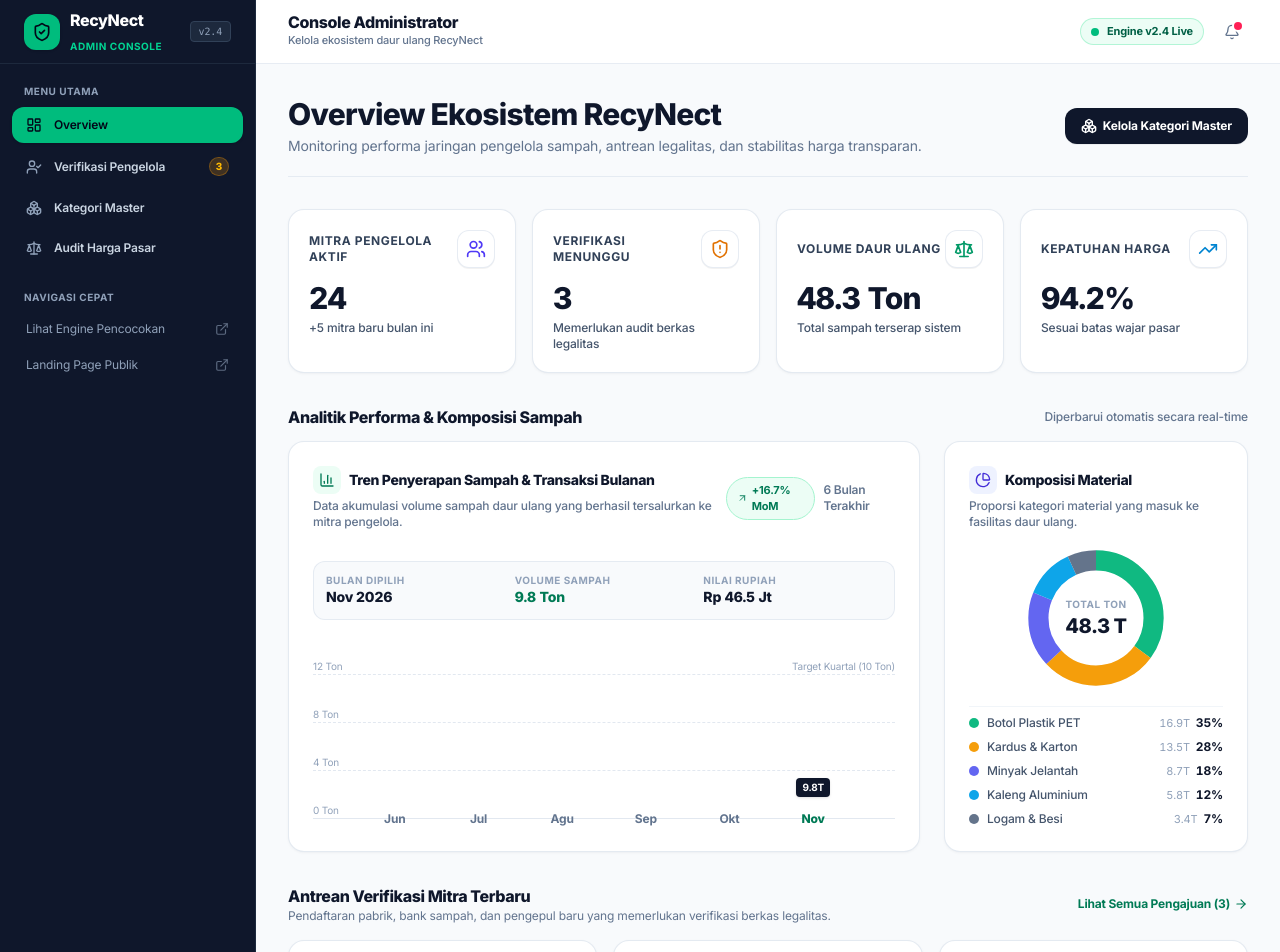
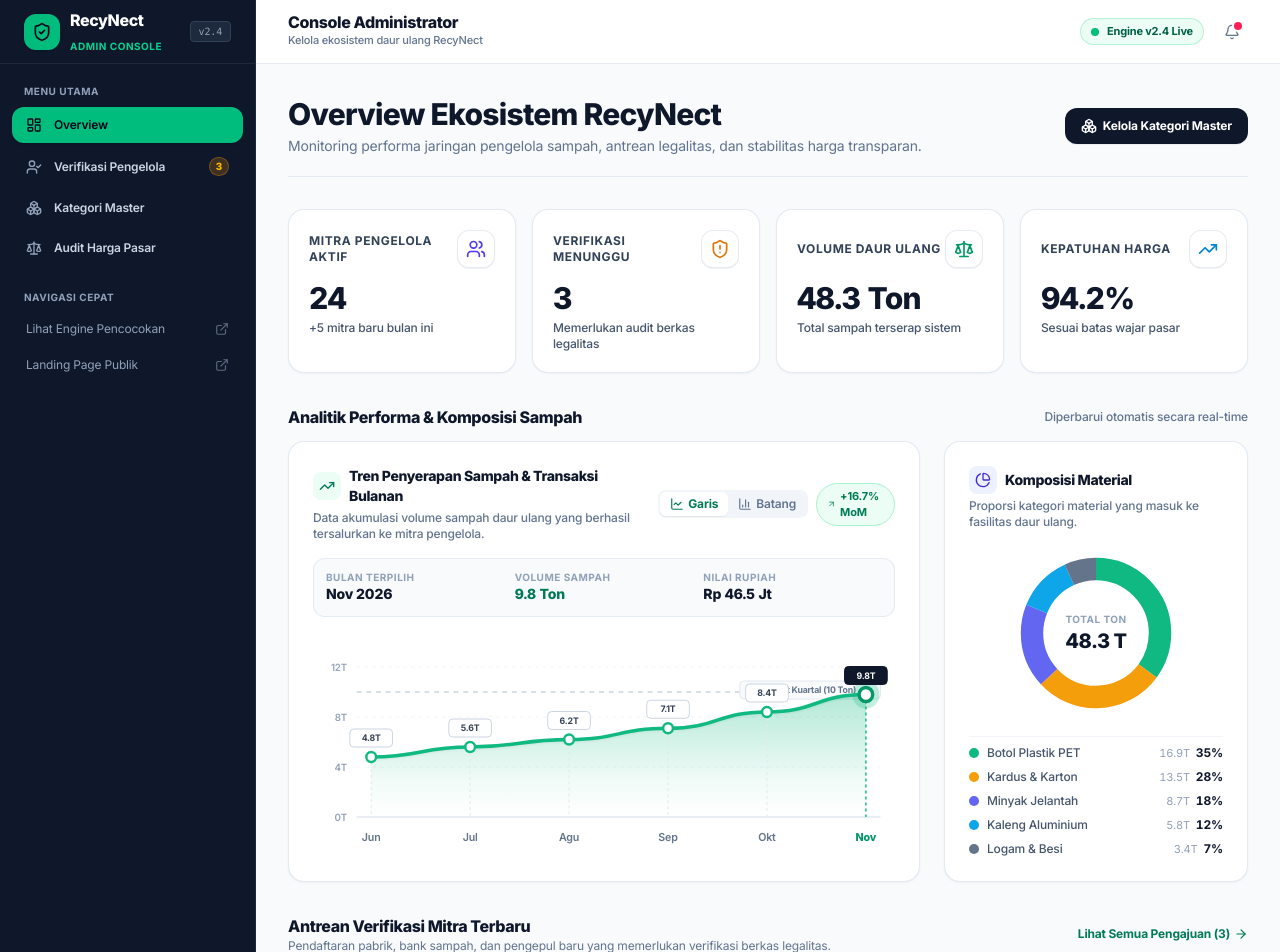
Before and after one commit to arya27Q/logicodix-web-app--RecyNect, a Next.js app in the folder frontend/: page /admin in a window 1280 px wide. Shown: the top 952 px of the page. Built offline with nearby package versions, Linux system fonts and the light colour scheme.

Commit message:
fix(admin): implement prominent SVG line & area curve chart with view mode toggle

```diff
--- a/frontend/components/admin/AdminAnalyticsCharts.tsx
+++ b/frontend/components/admin/AdminAnalyticsCharts.tsx
@@ -1,22 +1,26 @@
 'use client';
 
 import React, { useState } from 'react';
-import { BarChart3, PieChart, TrendingUp, Sparkles, ArrowUpRight } from 'lucide-react';
+import { LineChart, BarChart3, PieChart, TrendingUp, ArrowUpRight } from 'lucide-react';
 
 interface MonthlyPoint {
   month: string;
   volumeTon: number;
   valueJuta: number;
   growth: string;
+  x: number;
+  y: number;
 }
 
+// Coordinates mapped for SVG viewBox 0 0 600 220
+// Y range: 180 (0 Ton) to 30 (12 Ton) -> 150px height span
 const MONTHLY_DATA: MonthlyPoint[] = [
-  { month: 'Jun', volumeTon: 4.8, valueJuta: 21.6, growth: '+5.2%' },
-  { month: 'Jul', volumeTon: 5.6, valueJuta: 25.4, growth: '+16.6%' },
-  { month: 'Agu', volumeTon: 6.2, valueJuta: 29.1, growth: '+10.7%' },
-  { month: 'Sep', volumeTon: 7.1, valueJuta: 33.8, growth: '+14.5%' },
-  { month: 'Okt', volumeTon: 8.4, valueJuta: 39.2, growth: '+18.3%' },
-  { month: 'Nov', volumeTon: 9.8, valueJuta: 46.5, growth: '+16.7%' },
+  { month: 'Jun', volumeTon: 4.8, valueJuta: 21.6, growth: '+5.2%', x: 60, y: 120 },
+  { month: 'Jul', volumeTon: 5.6, valueJuta: 25.4, growth: '+16.6%', x: 162, y: 110 },
+  { month: 'Agu', volumeTon: 6.2, valueJuta: 29.1, growth: '+10.7%', x: 264, y: 102.5 },
+  { month: 'Sep', volumeTon: 7.1, valueJuta: 33.8, growth: '+14.5%', x: 366, y: 91.25 },
+  { month: 'Okt', volumeTon: 8.4, valueJuta: 39.2, growth: '+18.3%', x: 468, y: 75 },
+  { month: 'Nov', volumeTon: 9.8, valueJuta: 46.5, growth: '+16.7%', x: 570, y: 57.5 },
 ];
 
 const COMPOSITION_DATA = [
@@ -28,25 +32,27 @@ const COMPOSITION_DATA = [
 ];
 
 export const AdminAnalyticsCharts: React.FC = () => {
+  const [chartType, setChartType] = useState<'line' | 'bar'>('line');
   const [activeMonthIdx, setActiveMonthIdx] = useState<number>(MONTHLY_DATA.length - 1);
   const activeMonth = MONTHLY_DATA[activeMonthIdx];
 
-  // SVG Chart Dimensions
-  const maxVolume = 12; // Scale max for 12 Ton
-  const chartHeight = 160;
+  // SVG Line & Area Curves
+  const linePath =
+    'M 60,120 C 111,120 111,110 162,110 C 213,110 213,102.5 264,102.5 C 315,102.5 315,91.25 366,91.25 C 417,91.25 417,75 468,75 C 519,75 519,57.5 570,57.5';
+  const areaPath = `${linePath} L 570,180 L 60,180 Z`;
 
   return (
     <div className="grid grid-cols-1 lg:grid-cols-12 gap-6 items-stretch">
       {/* ============================================================== */}
-      {/* CHART 1: Monthly Waste Volume Bar Chart (8 Cols)               */}
+      {/* CHART 1: Monthly Waste Volume Chart (8 Cols)                   */}
       {/* ============================================================== */}
       <div className="lg:col-span-8 card-surface rounded-2xl p-5 sm:p-6 border border-slate-200/90 shadow-2xs flex flex-col justify-between">
-        {/* Header */}
+        {/* Top Header */}
         <div className="flex flex-col sm:flex-row sm:items-center justify-between gap-3 mb-4">
           <div className="space-y-1">
             <div className="flex items-center gap-2">
               <div className="p-1.5 rounded-lg bg-emerald-50 text-emerald-700">
-                <BarChart3 className="w-4 h-4" />
+                <TrendingUp className="w-4 h-4" />
               </div>
               <h3 className="text-sm font-extrabold text-slate-900 tracking-tight">
                 Tren Penyerapan Sampah & Transaksi Bulanan
@@ -58,19 +64,46 @@ export const AdminAnalyticsCharts: React.FC = () => {
           </div>
 
           <div className="flex items-center gap-2">
+            {/* View Mode Toggle */}
+            <div className="flex items-center p-0.5 bg-slate-100 rounded-lg text-xs font-semibold">
+              <button
+                type="button"
+                onClick={() => setChartType('line')}
+                className={`flex items-center gap-1 px-2.5 py-1 rounded-md transition ${
+                  chartType === 'line'
+                    ? 'bg-white text-emerald-700 font-bold shadow-2xs'
+                    : 'text-slate-500 hover:text-slate-800'
+                }`}
+              >
+                <LineChart className="w-3.5 h-3.5" />
+                <span>Garis</span>
+              </button>
+              <button
+                type="button"
+                onClick={() => setChartType('bar')}
+                className={`flex items-center gap-1 px-2.5 py-1 rounded-md transition ${
+                  chartType === 'bar'
+                    ? 'bg-white text-emerald-700 font-bold shadow-2xs'
+                    : 'text-slate-500 hover:text-slate-800'
+                }`}
+              >
+                <BarChart3 className="w-3.5 h-3.5" />
+                <span>Batang</span>
+              </button>
+            </div>
+
             <span className="inline-flex items-center gap-1 text-[11px] font-bold text-emerald-700 bg-emerald-50 border border-emerald-200 px-2.5 py-1 rounded-full">
               <ArrowUpRight className="w-3.5 h-3.5" />
               {activeMonth.growth} MoM
             </span>
-            <span className="text-xs font-semibold text-slate-500">6 Bulan Terakhir</span>
           </div>
         </div>
 
         {/* Selected Month Inspector Ribbon */}
-        <div className="grid grid-cols-3 gap-2.5 p-3 rounded-xl bg-slate-50 border border-slate-200/80 mb-6 text-xs">
+        <div className="grid grid-cols-3 gap-2.5 p-3 rounded-xl bg-slate-50 border border-slate-200/80 mb-4 text-xs">
           <div>
             <span className="text-[10px] uppercase font-bold text-slate-400 block tracking-wider">
-              Bulan Dipilih
+              Bulan Terpilih
             </span>
             <span className="font-extrabold text-slate-900 text-sm">
               {activeMonth.month} 2026
@@ -94,77 +127,216 @@ export const AdminAnalyticsCharts: React.FC = () => {
           </div>
         </div>
 
-        {/* Native Vector SVG Bar Chart */}
-        <div className="relative pt-2">
-          {/* Reference Grid lines */}
-          <div className="absolute inset-x-0 top-0 flex flex-col justify-between h-[160px] pointer-events-none text-[10px] text-slate-400">
-            <div className="border-b border-dashed border-slate-200 flex justify-between">
-              <span>12 Ton</span>
-              <span className="text-slate-400">Target Kuartal (10 Ton)</span>
-            </div>
-            <div className="border-b border-dashed border-slate-200 flex justify-between">
-              <span>8 Ton</span>
-            </div>
-            <div className="border-b border-dashed border-slate-200 flex justify-between">
-              <span>4 Ton</span>
-            </div>
-            <div className="border-b border-slate-200 flex justify-between">
-              <span>0 Ton</span>
-            </div>
-          </div>
+        {/* ============================================================== */}
+        {/* NATIVE VECTOR SVG CHART (LINE & AREA / BAR)                    */}
+        {/* ============================================================== */}
+        <div className="relative w-full pt-1 select-none">
+          <svg
+            className="w-full h-[220px] overflow-visible"
+            viewBox="0 0 600 220"
+            preserveAspectRatio="none"
+          >
+            <defs>
+              {/* Emerald Area Gradient */}
+              <linearGradient id="chartAreaGradient" x1="0" y1="0" x2="0" y2="1">
+                <stop offset="0%" stopColor="#10b981" stopOpacity="0.32" />
+                <stop offset="70%" stopColor="#10b981" stopOpacity="0.06" />
+                <stop offset="100%" stopColor="#10b981" stopOpacity="0.0" />
+              </linearGradient>
 
-          {/* Bars Container */}
-          <div className="flex items-end justify-between gap-2 sm:gap-4 h-[160px] px-8 sm:px-12 relative z-10">
-            {MONTHLY_DATA.map((item, idx) => {
-              const heightPercent = (item.volumeTon / maxVolume) * 100;
+              {/* Bar Fill Gradient */}
+              <linearGradient id="chartBarGradient" x1="0" y1="0" x2="0" y2="1">
+                <stop offset="0%" stopColor="#34d399" />
+                <stop offset="100%" stopColor="#059669" />
+              </linearGradient>
+
+              {/* Active Bar Gradient */}
+              <linearGradient id="chartBarGradientActive" x1="0" y1="0" x2="0" y2="1">
+                <stop offset="0%" stopColor="#10b981" />
+                <stop offset="100%" stopColor="#047857" />
+              </linearGradient>
+            </defs>
+
+            {/* Background Grid Lines & Y-Axis Labels */}
+            <g className="text-slate-400 text-[10px] font-semibold">
+              {/* 12 Ton */}
+              <line x1="45" y1="30" x2="585" y2="30" stroke="#f1f5f9" strokeWidth="1" strokeDasharray="4,4" />
+              <text x="35" y="34" textAnchor="end" fill="#94a3b8">12T</text>
+
+              {/* Target Line: 10 Ton (Y = 55) */}
+              <line x1="45" y1="55" x2="585" y2="55" stroke="#cbd5e1" strokeWidth="1.5" strokeDasharray="5,5" />
+              <rect x="440" y="44" width="145" height="18" rx="4" fill="#f8fafc" stroke="#e2e8f0" />
+              <text x="512" y="56" textAnchor="middle" fill="#64748b" fontSize="9" fontWeight="bold">
+                Target Kuartal (10 Ton)
+              </text>
+
+              {/* 8 Ton (Y = 80) */}
+              <line x1="45" y1="80" x2="585" y2="80" stroke="#f1f5f9" strokeWidth="1" strokeDasharray="4,4" />
+              <text x="35" y="84" textAnchor="end" fill="#94a3b8">8T</text>
+
+              {/* 4 Ton (Y = 130) */}
+              <line x1="45" y1="130" x2="585" y2="130" stroke="#f1f5f9" strokeWidth="1" strokeDasharray="4,4" />
+              <text x="35" y="134" textAnchor="end" fill="#94a3b8">4T</text>
+
+              {/* Baseline: 0 Ton (Y = 180) */}
+              <line x1="45" y1="180" x2="585" y2="180" stroke="#e2e8f0" strokeWidth="1.5" />
+              <text x="35" y="184" textAnchor="end" fill="#94a3b8">0T</text>
+            </g>
+
+            {/* CHART VIEW 1: LINE & AREA */}
+            {chartType === 'line' && (
+              <>
+                {/* Area Fill */}
+                <path d={areaPath} fill="url(#chartAreaGradient)" />
+
+                {/* Glowing Trend Line */}
+                <path
+                  d={linePath}
+                  fill="none"
+                  stroke="#10b981"
+                  strokeWidth="3.5"
+                  strokeLinecap="round"
+                  strokeLinejoin="round"
+                  className="drop-shadow-xs"
+                />
+
+                {/* Vertical Cursor Guidelines & Interactive Data Points */}
+                {MONTHLY_DATA.map((pt, idx) => {
                   const isSelected = activeMonthIdx === idx;
+                  return (
+                    <g
+                      key={idx}
+                      className="cursor-pointer group"
+                      onClick={() => setActiveMonthIdx(idx)}
+                    >
+                      {/* Vertical Guideline */}
+                      <line
+                        x1={pt.x}
+                        y1={pt.y}
+                        x2={pt.x}
+                        y2={180}
+                        stroke={isSelected ? '#10b981' : '#e2e8f0'}
+                        strokeWidth={isSelected ? 1.5 : 1}
+                        strokeDasharray="3,3"
+                        className="transition-colors"
+                      />
+
+                      {/* Halo Pulse for Selected Node */}
+                      {isSelected && (
+                        <circle cx={pt.x} cy={pt.y} r="14" fill="#10b981" opacity="0.2" className="animate-pulse" />
+                      )}
+
+                      {/* Data Point Node */}
+                      <circle
+                        cx={pt.x}
+                        cy={pt.y}
+                        r={isSelected ? 7 : 5}
+                        fill="#ffffff"
+                        stroke={isSelected ? '#059669' : '#10b981'}
+                        strokeWidth={isSelected ? 3.5 : 2.5}
+                        className="transition-all group-hover:scale-125 origin-center"
+                      />
+
+                      {/* Value Badge Pill above Node */}
+                      <g transform={`translate(${pt.x}, ${pt.y - 12})`}>
+                        <rect
+                          x="-22"
+                          y="-16"
+                          width="44"
+                          height="18"
+                          rx="4"
+                          fill={isSelected ? '#0f172a' : '#ffffff'}
+                          stroke={isSelected ? '#0f172a' : '#cbd5e1'}
+                          strokeWidth="1"
+                          className="drop-shadow-2xs transition-colors"
+                        />
+                        <text
+                          x="0"
+                          y="-4"
+                          textAnchor="middle"
+                          fontSize="9"
+                          fontWeight="bold"
+                          fill={isSelected ? '#ffffff' : '#334155'}
+                        >
+                          {pt.volumeTon}T
+                        </text>
+                      </g>
+                    </g>
+                  );
+                })}
+              </>
+            )}
+
+            {/* CHART VIEW 2: BAR CHART */}
+            {chartType === 'bar' && (
+              <g>
+                {MONTHLY_DATA.map((pt, idx) => {
+                  const isSelected = activeMonthIdx === idx;
+                  const barWidth = 44;
+                  const barHeight = 180 - pt.y;
+                  const barX = pt.x - barWidth / 2;
 
                   return (
-                <div
+                    <g
                       key={idx}
+                      className="cursor-pointer group"
                       onClick={() => setActiveMonthIdx(idx)}
-                  className="flex-1 flex flex-col items-center h-full justify-end group cursor-pointer"
                     >
-                  {/* Tooltip on hover */}
-                  <div
-                    className={`text-[10px] font-bold px-1.5 py-0.5 rounded transition mb-1 tabular-nums ${
-                      isSelected
-                        ? 'bg-slate-900 text-white opacity-100 shadow-sm'
-                        : 'opacity-0 group-hover:opacity-100 bg-slate-800 text-slate-200'
-                    }`}
+                      {/* Bar Rectangle */}
+                      <rect
+                        x={barX}
+                        y={pt.y}
+                        width={barWidth}
+                        height={barHeight}
+                        rx="8"
+                        fill={isSelected ? 'url(#chartBarGradientActive)' : 'url(#chartBarGradient)'}
+                        className="transition-all duration-300 hover:opacity-90"
+                      />
+
+                      {/* Value text above Bar */}
+                      <text
+                        x={pt.x}
+                        y={pt.y - 8}
+                        textAnchor="middle"
+                        fontSize="10"
+                        fontWeight="bold"
+                        fill={isSelected ? '#059669' : '#475569'}
                       >
-                    {item.volumeTon}T
-                  </div>
-
-                  {/* Bar Body */}
-                  <div className="w-full max-w-[42px] bg-slate-100 rounded-t-xl overflow-hidden relative transition-all duration-300 group-hover:scale-y-105 origin-bottom">
-                    <div
-                      style={{ height: `${heightPercent}%` }}
-                      className={`w-full rounded-t-xl transition-all duration-300 ${
-                        isSelected
-                          ? 'bg-gradient-to-t from-emerald-600 to-emerald-400 shadow-md ring-2 ring-emerald-500/40'
-                          : 'bg-gradient-to-t from-slate-400 to-slate-300 group-hover:from-emerald-500 group-hover:to-emerald-300'
-                      }`}
-                    />
-                  </div>
-
-                  {/* Label Month */}
-                  <span
-                    className={`text-xs mt-2.5 font-bold transition ${
-                      isSelected ? 'text-emerald-700 font-extrabold' : 'text-slate-500 group-hover:text-slate-800'
-                    }`}
-                  >
-                    {item.month}
-                  </span>
-                </div>
+                        {pt.volumeTon}T
+                      </text>
+                    </g>
                   );
                 })}
-          </div>
+              </g>
+            )}
+
+            {/* Month Labels along X-Axis */}
+            <g className="text-xs font-bold">
+              {MONTHLY_DATA.map((pt, idx) => {
+                const isSelected = activeMonthIdx === idx;
+                return (
+                  <text
+                    key={idx}
+                    x={pt.x}
+                    y="204"
+                    textAnchor="middle"
+                    fontSize="11"
+                    fontWeight={isSelected ? '800' : '600'}
+                    fill={isSelected ? '#059669' : '#64748b'}
+                    className="cursor-pointer transition-colors"
+                    onClick={() => setActiveMonthIdx(idx)}
+                  >
+                    {pt.month}
+                  </text>
+                );
+              })}
+            </g>
+          </svg>
         </div>
       </div>
 
       {/* ============================================================== */}
-      {/* CHART 2: Waste Composition Radial / Segment Breakdown (4 Cols) */}
+      {/* CHART 2: Waste Composition Radial / Donut Chart (4 Cols)       */}
       {/* ============================================================== */}
       <div className="lg:col-span-4 card-surface rounded-2xl p-5 sm:p-6 border border-slate-200/90 shadow-2xs flex flex-col justify-between">
         {/* Header */}
@@ -184,7 +356,7 @@ export const AdminAnalyticsCharts: React.FC = () => {
 
         {/* SVG Donut Chart */}
         <div className="py-4 flex items-center justify-center relative">
-          <svg className="w-36 h-36 -rotate-90" viewBox="0 0 100 100">
+          <svg className="w-40 h-40 -rotate-90" viewBox="0 0 100 100">
             {/* Background Ring */}
             <circle
               cx="50"
```
Lines whose indentation alone changed are shown as unchanged.
